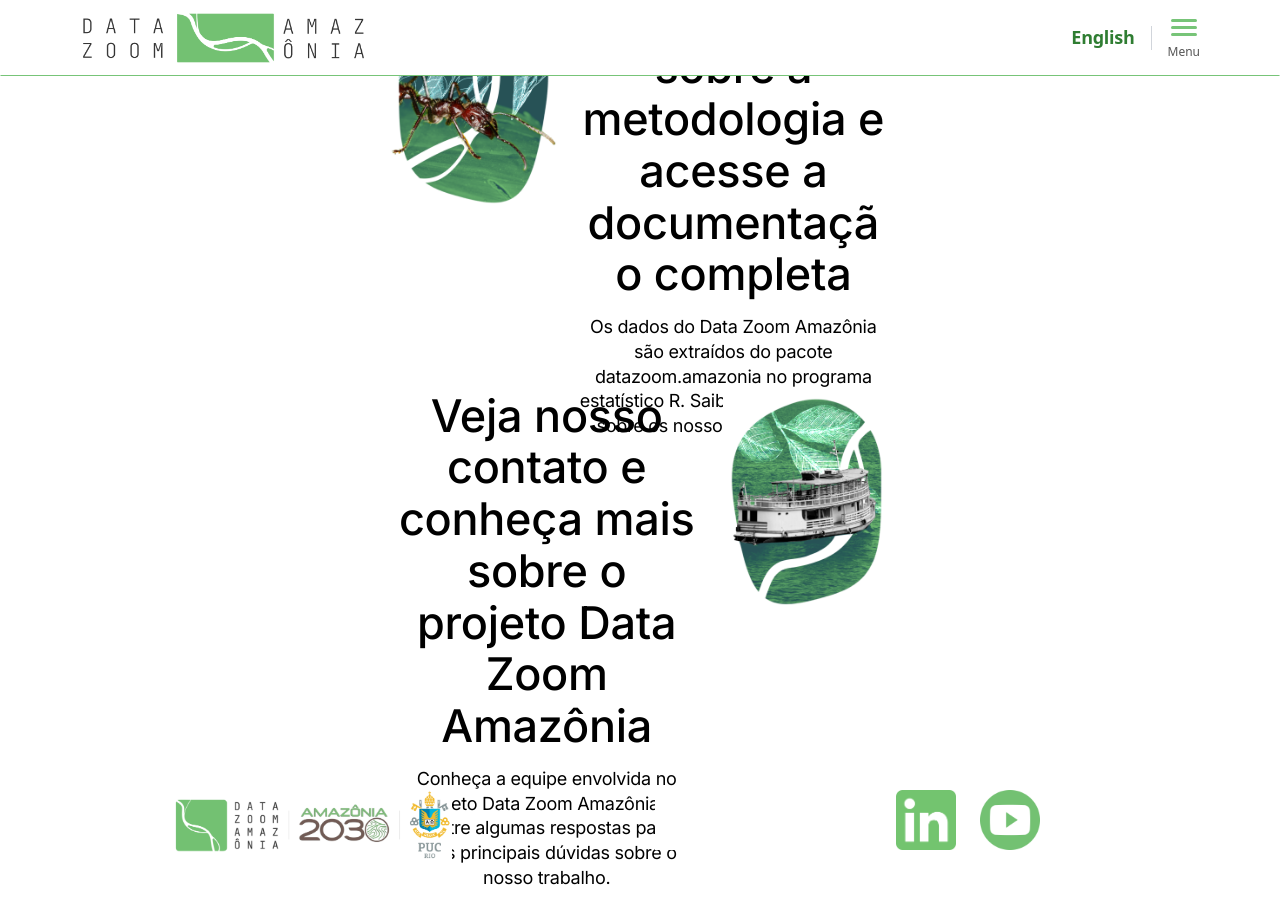
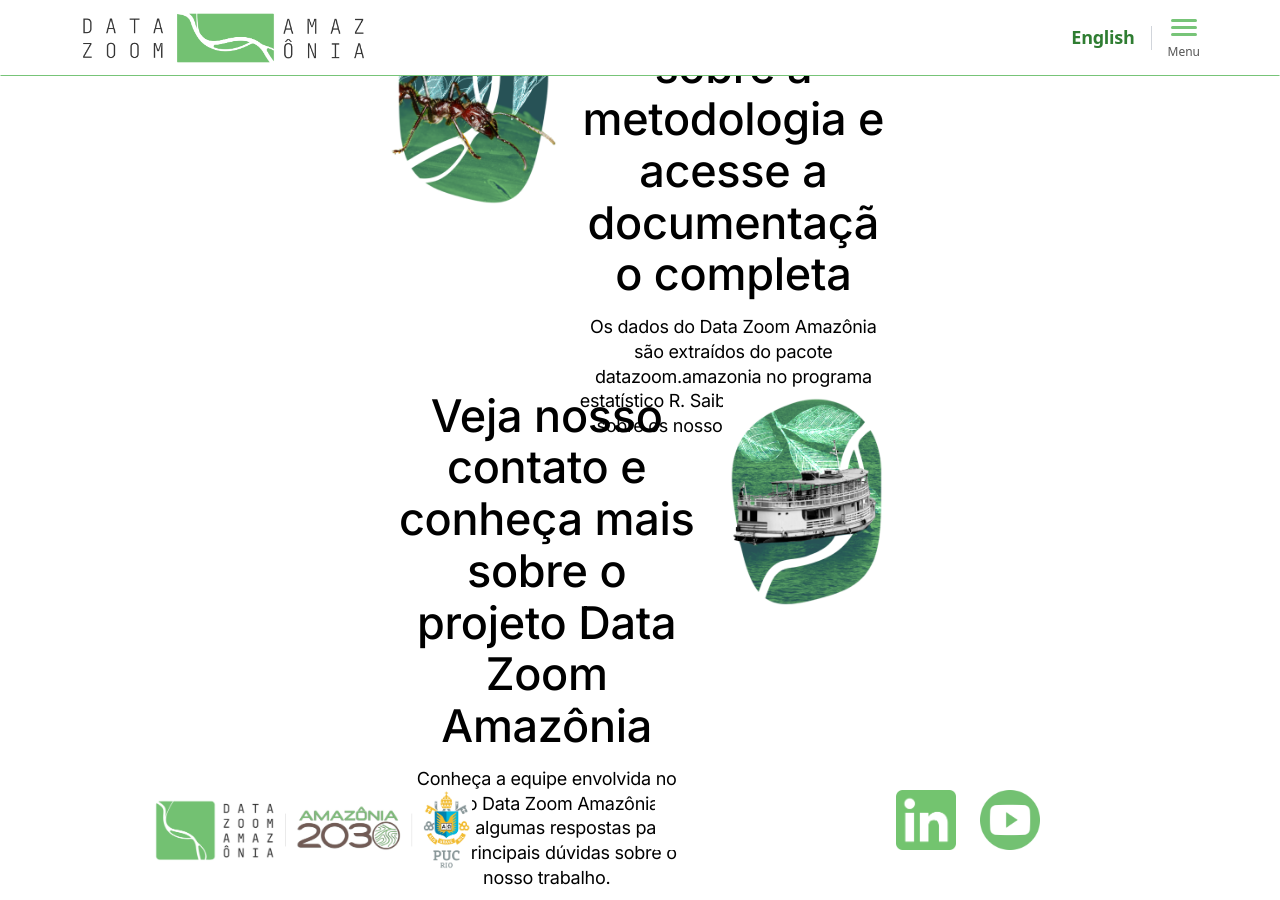
Before and after one commit to datazoompuc/amazonia, a Jekyll site: the page built from index.md, in a window 1280 px wide and 900 px high, scrolled down 1907 px. Built offline with Jekyll 4.4.1, drawn with Linux system fonts in a browser that asks for light colours; nearby versions of some CDN libraries.

Commit message:
aumentando logo dzam+puc

```diff
--- a/assets/css/style.css
+++ b/assets/css/style.css
@@ -368,7 +368,7 @@
 /* Logo reduzida para ter quase a mesma altura dos ícones */
 .dzam-footer .footer-logo {
   display: block;
-  max-height: 70px;   /* controla a altura da logo */
+  max-height: 80px;   /* controla a altura da logo */
   width: auto;        /* mantém a proporção */
   margin: 0 auto;     /* centraliza horizontalmente */
 }
```
